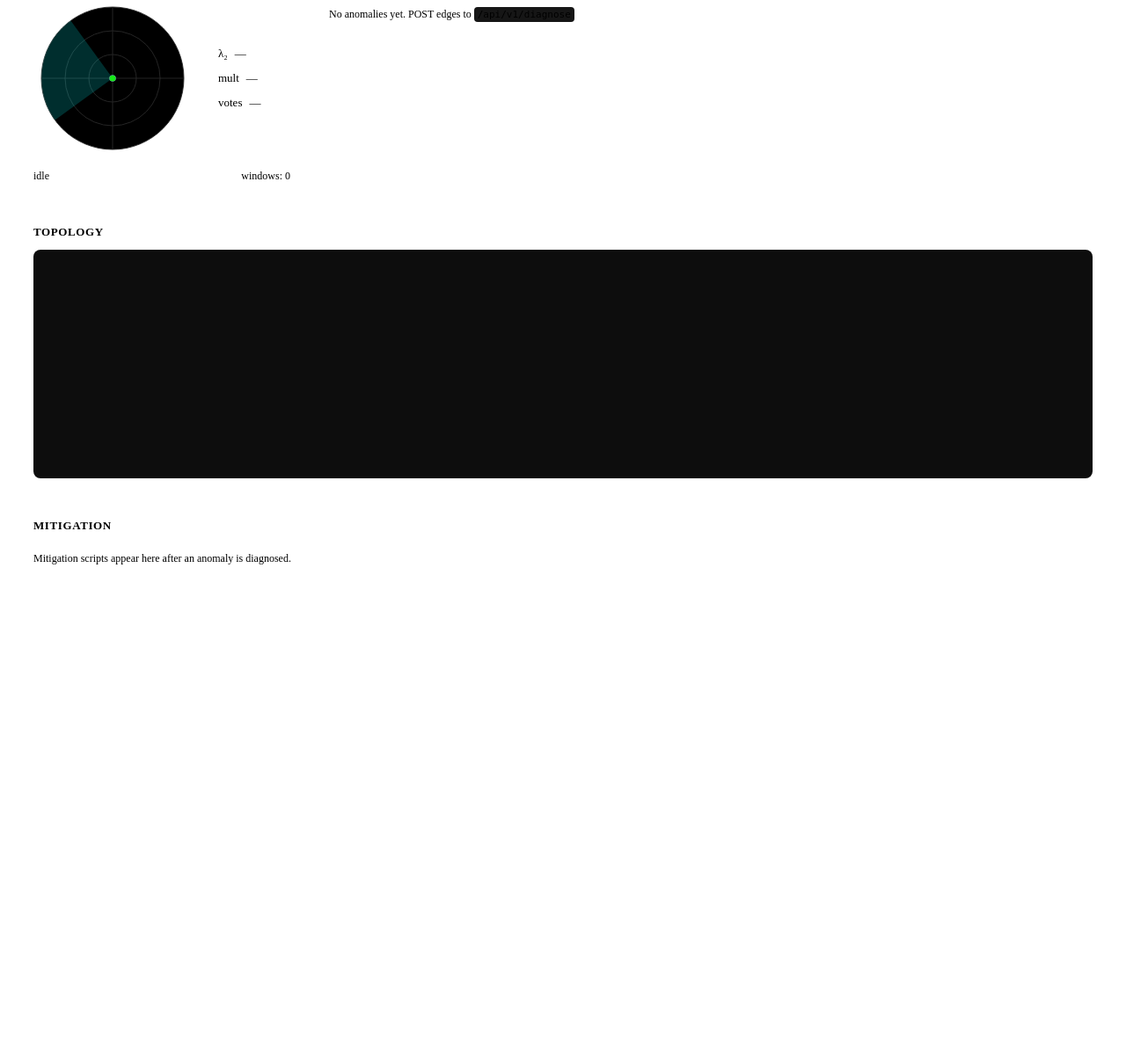
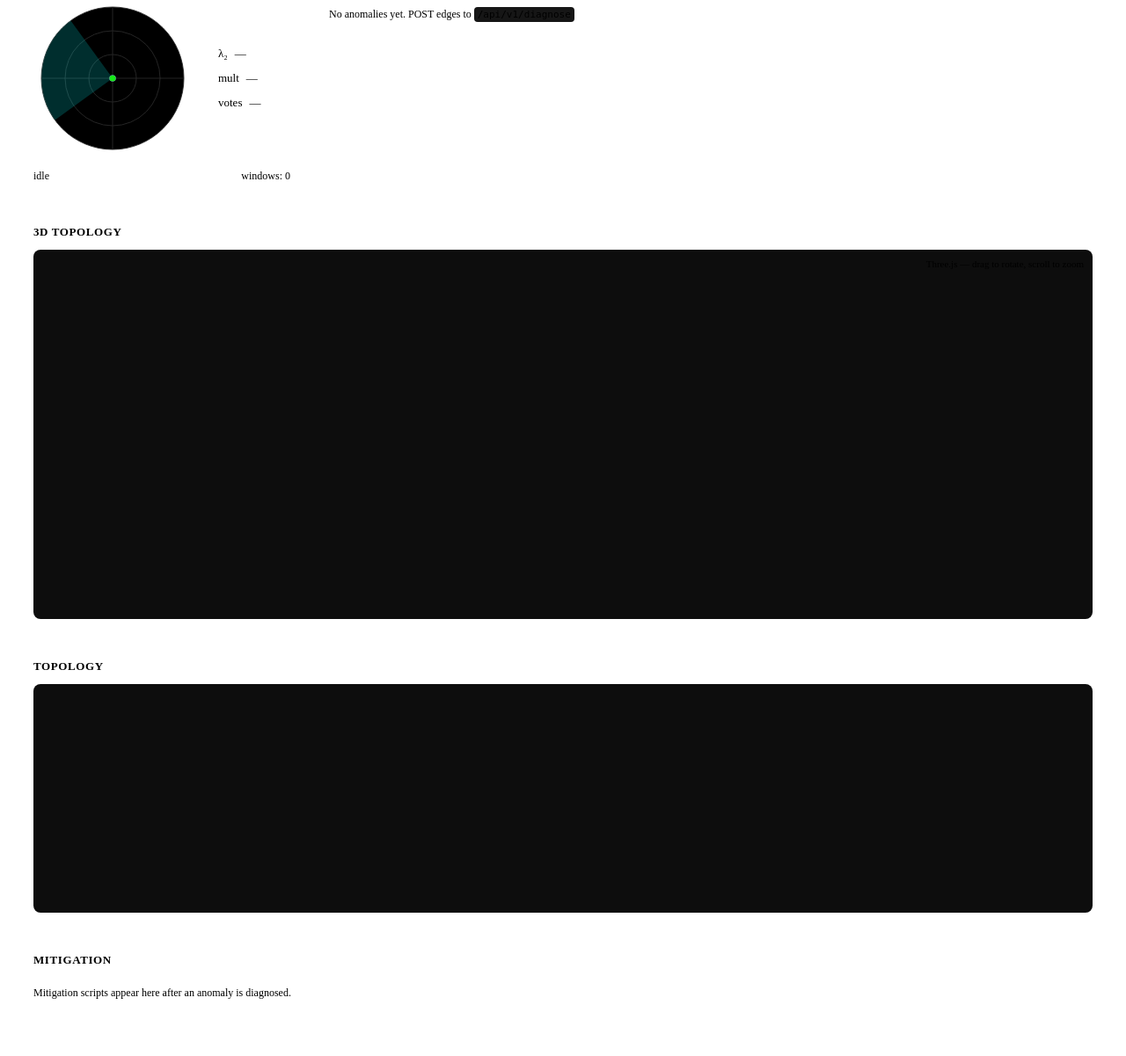
Before and after one commit to Tamajit-005/Crypto-Graph-harness, a FastAPI app: page / in a window 1280 px wide. Shown: the part 340-1541 px from the top of the page at 88% size. Before the commit the page ends 982 px from the top, so only its background shows below. Run offline with FastAPI, Linux system fonts and the light colour scheme; data that the repository does not hold is empty; some libraries are stand-ins or nearby versions.

Commit message:
implement 3d realtime graph viz

```diff
--- a/cryptoh/web/static/css/theme.css
+++ b/cryptoh/web/static/css/theme.css
@@ -131,6 +131,24 @@ header.hero {
   overflow: hidden;
 }
 
+.graph3d {
+  height: 420px;
+  background: #0d0d0d;
+  border: 1px solid var(--border);
+  border-radius: 8px;
+  overflow: hidden;
+  position: relative;
+}
+.graph3d canvas { display: block; width: 100%; height: 100%; }
+.graph3d .overlay {
+  position: absolute;
+  top: 8px;
+  right: 10px;
+  font-size: 11px;
+  color: var(--muted);
+  pointer-events: none;
+}
+
 .mitigation pre {
   margin: 0;
   border-radius: 8px;
--- a/cryptoh/web/static/index.html
+++ b/cryptoh/web/static/index.html
@@ -50,6 +50,13 @@
     </section>
 
     <section class="panel wide">
+      <h2>3D Topology</h2>
+      <div id="graph3d" class="graph3d">
+        <div class="overlay">Three.js — drag to rotate, scroll to zoom</div>
+      </div>
+    </section>
+
+    <section class="panel wide">
       <h2>Topology</h2>
       <div id="topology" class="topology"></div>
     </section>
@@ -63,9 +70,11 @@
   </main>
 
   <script src="https://cdnjs.cloudflare.com/ajax/libs/d3/7.9.0/d3.min.js"></script>
+  <script src="https://cdnjs.cloudflare.com/ajax/libs/three.js/r128/three.min.js"></script>
   <script src="https://cdnjs.cloudflare.com/ajax/libs/highlight.js/11.9.0/highlight.min.js"></script>
   <script src="https://cdnjs.cloudflare.com/ajax/libs/canvas-confetti/1.9.3/confetti.browser.min.js"></script>
   <script src="/static/js/dashboard.js"></script>
   <script src="/static/js/topology.js"></script>
+  <script src="/static/js/graph3d.js"></script>
 </body>
 </html>
--- a/cryptoh/web/static/js/dashboard.js
+++ b/cryptoh/web/static/js/dashboard.js
@@ -72,6 +72,12 @@
     try { window.renderTopology(dot); } catch {}
   }
 
+  function render3D(dot, anomalousNodes) {
+    if (typeof window.renderGraph3D === 'function') {
+      try { window.renderGraph3D(dot, anomalousNodes || []); } catch {}
+    }
+  }
+
   async function loadDetect() {
     try {
       const r = await fetch(API_BASE + '/api/v1/detect');
@@ -108,6 +114,7 @@
         setStatus('ANOMALY', 'anomaly anomaly-pulse');
         setTimeout(() => setStatus('normal', 'normal'), 1600);
         renderTopologyFromEvent(msg);
+        render3D(msg.dot, msg.nodes);
         if (msg.mitigation_id) {
           fetch(API_BASE + '/api/v1/mitigate/' + encodeURIComponent(msg.mitigation_id))
             .then(r => r.json()).then(renderMitigation).catch(() => {});
--- /dev/null
+++ b/cryptoh/web/static/js/graph3d.js
@@ -0,0 +1,161 @@
+(function () {
+  'use strict';
+
+  let scene, camera, renderer;
+  let nodeMeshes = {};
+  let edgeLines = null;
+  let frameId = null;
+  let latestDot = '';
+  let isDragging = false;
+  let previousMouse = { x: 0, y: 0 };
+  let spherical = { theta: Math.PI / 4, phi: Math.PI / 3, radius: 60 };
+  let target = { x: 0, y: 0, z: 0 };
+
+  function init() {
+    const container = document.getElementById('graph3d');
+    if (!container || typeof THREE === 'undefined') return;
+
+    scene = new THREE.Scene();
+    scene.background = new THREE.Color('#0d0d0d');
+
+    camera = new THREE.PerspectiveCamera(55, container.clientWidth / Math.max(container.clientHeight, 1), 0.1, 1000);
+    updateCameraFromSpherical();
+
+    renderer = new THREE.WebGLRenderer({ antialias: true });
+    renderer.setSize(container.clientWidth, container.clientHeight);
+    renderer.setPixelRatio(Math.min(window.devicePixelRatio, 2));
+    container.appendChild(renderer.domElement);
+
+    const ambient = new THREE.AmbientLight('#ffffff', 0.7);
+    scene.add(ambient);
+    const dir = new THREE.DirectionalLight('#ffffff', 0.9);
+    dir.position.set(10, 20, 10);
+    scene.add(dir);
+
+    renderer.domElement.addEventListener('mousedown', (e) => {
+      isDragging = true;
+      previousMouse.x = e.clientX;
+      previousMouse.y = e.clientY;
+    });
+    window.addEventListener('mouseup', () => { isDragging = false; });
+    window.addEventListener('mousemove', (e) => {
+      if (!isDragging) return;
+      const dx = e.clientX - previousMouse.x;
+      const dy = e.clientY - previousMouse.y;
+      spherical.theta -= dx * 0.01;
+      spherical.phi = Math.max(0.2, Math.min(Math.PI - 0.2, spherical.phi - dy * 0.01));
+      previousMouse.x = e.clientX;
+      previousMouse.y = e.clientY;
+      updateCameraFromSpherical();
+    });
+    renderer.domElement.addEventListener('wheel', (e) => {
+      spherical.radius = Math.max(20, Math.min(200, spherical.radius + e.deltaY * 0.05));
+      updateCameraFromSpherical();
+      e.preventDefault();
+    }, { passive: false });
+
+    window.addEventListener('resize', onResize);
+    tick();
+  }
+
+  function updateCameraFromSpherical() {
+    if (!camera) return;
+    const { theta, phi, radius } = spherical;
+    camera.position.x = target.x + radius * Math.sin(phi) * Math.sin(theta);
+    camera.position.y = target.y + radius * Math.cos(phi);
+    camera.position.z = target.z + radius * Math.sin(phi) * Math.cos(theta);
+    camera.lookAt(target.x, target.y, target.z);
+  }
+
+  function onResize() {
+    const container = document.getElementById('graph3d');
+    if (!container || !camera || !renderer) return;
+    camera.aspect = container.clientWidth / Math.max(container.clientHeight, 1);
+    camera.updateProjectionMatrix();
+    renderer.setSize(container.clientWidth, container.clientHeight);
+  }
+
+  function tick() {
+    frameId = requestAnimationFrame(tick);
+    if (renderer && scene && camera) renderer.render(scene, camera);
+  }
+
+  function parseDot(dot) {
+    const nodes = new Set();
+    const edges = [];
+    const re = /"([^"]+)"\s*->\s*"([^"]+)"/g;
+    let m;
+    while ((m = re.exec(dot)) !== null) {
+      nodes.add(m[1]);
+      nodes.add(m[2]);
+      edges.push({ source: m[1], target: m[2] });
+    }
+    return { nodes: Array.from(nodes), edges };
+  }
+
+  function dispose(obj) {
+    if (!obj) return;
+    if (obj.geometry) obj.geometry.dispose();
+    if (obj.material) {
+      if (Array.isArray(obj.material)) obj.material.forEach((x) => x.dispose());
+      else obj.material.dispose();
+    }
+  }
+
+  function clear() {
+    if (edgeLines) { scene.remove(edgeLines); dispose(edgeLines); edgeLines = null; }
+    Object.values(nodeMeshes).forEach((obj) => { scene.remove(obj); dispose(obj); });
+    nodeMeshes = {};
+  }
+
+  function build(dot, anomalousNodes) {
+    if (!scene) return;
+    clear();
+    latestDot = dot || latestDot;
+    const { nodes, edges } = parseDot(latestDot);
+    const anom = new Set(anomalousNodes || []);
+    const ids = nodes;
+
+    const radius = 18;
+    ids.forEach((id, idx) => {
+      const phi = Math.acos(1 - 2 * (idx + 0.5) / Math.max(ids.length, 1));
+      const theta = Math.PI * (1 + Math.sqrt(5)) * idx;
+      const x = radius * Math.sin(phi) * Math.cos(theta);
+      const y = radius * Math.sin(phi) * Math.sin(theta);
+      const z = radius * Math.cos(phi);
+
+      const geo = new THREE.SphereGeometry(0.7, 16, 16);
+      const mat = new THREE.MeshStandardMaterial({
+        color: anom.has(id) ? '#ff00ff' : '#00ffff',
+        emissive: anom.has(id) ? '#330033' : '#003333',
+      });
+      const mesh = new THREE.Mesh(geo, mat);
+      mesh.position.set(x, y, z);
+      scene.add(mesh);
+      nodeMeshes[id] = mesh;
+    });
+
+    const lineGeo = new THREE.BufferGeometry();
+    const positions = [];
+    edges.forEach((e) => {
+      const a = nodeMeshes[e.source];
+      const b = nodeMeshes[e.target];
+      if (!a || !b) return;
+      positions.push(a.position.x, a.position.y, a.position.z);
+      positions.push(b.position.x, b.position.y, b.position.z);
+    });
+    lineGeo.setAttribute('position', new THREE.Float32BufferAttribute(positions, 3));
+    const lineMat = new THREE.LineBasicMaterial({
+      color: '#555555',
+      transparent: true,
+      opacity: 0.4,
+    });
+    edgeLines = new THREE.LineSegments(lineGeo, lineMat);
+    scene.add(edgeLines);
+  }
+
+  window.renderGraph3D = function (dot, anomalousNodes) {
+    if (!scene) init();
+    build(dot, anomalousNodes);
+  };
+})();
```
